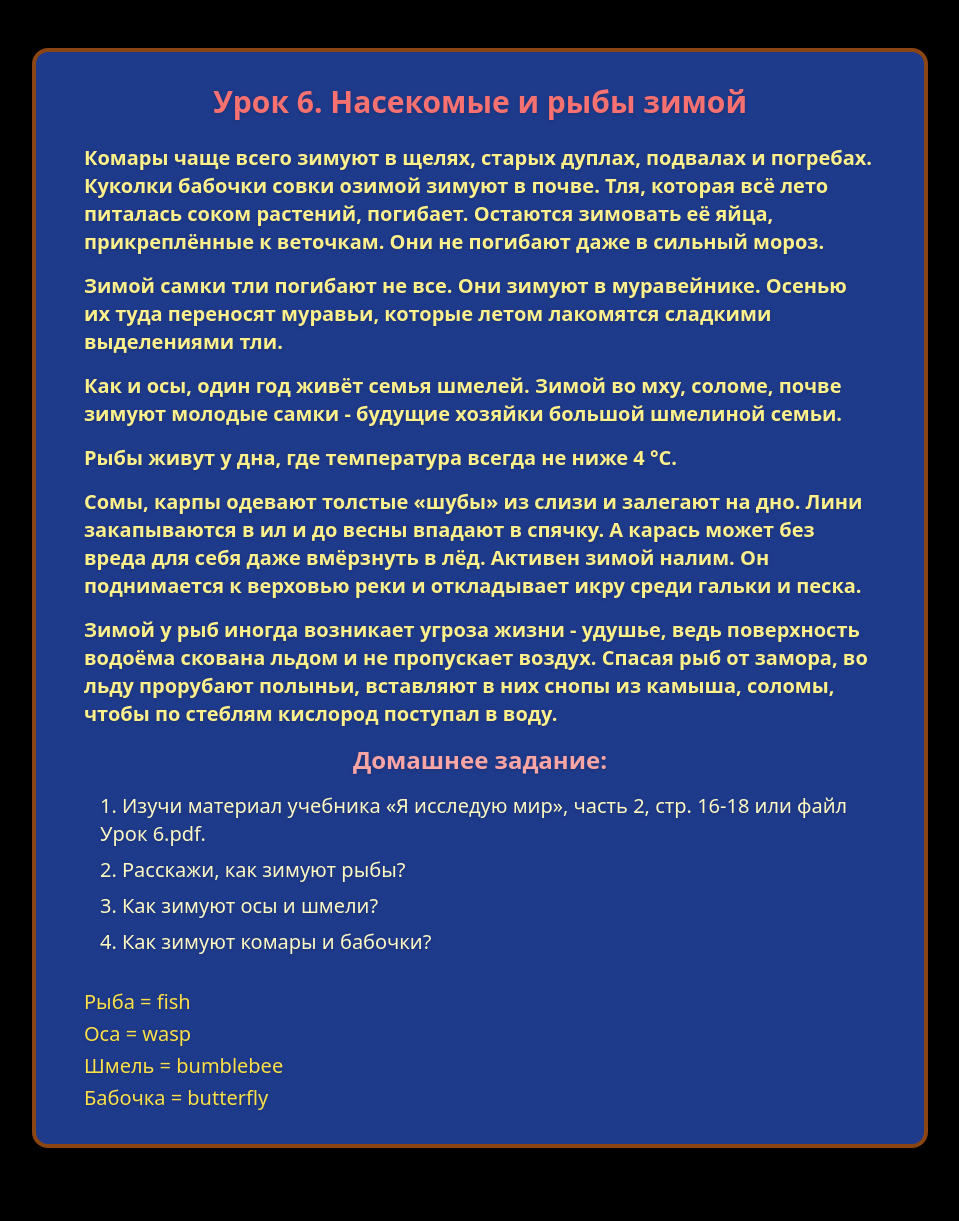
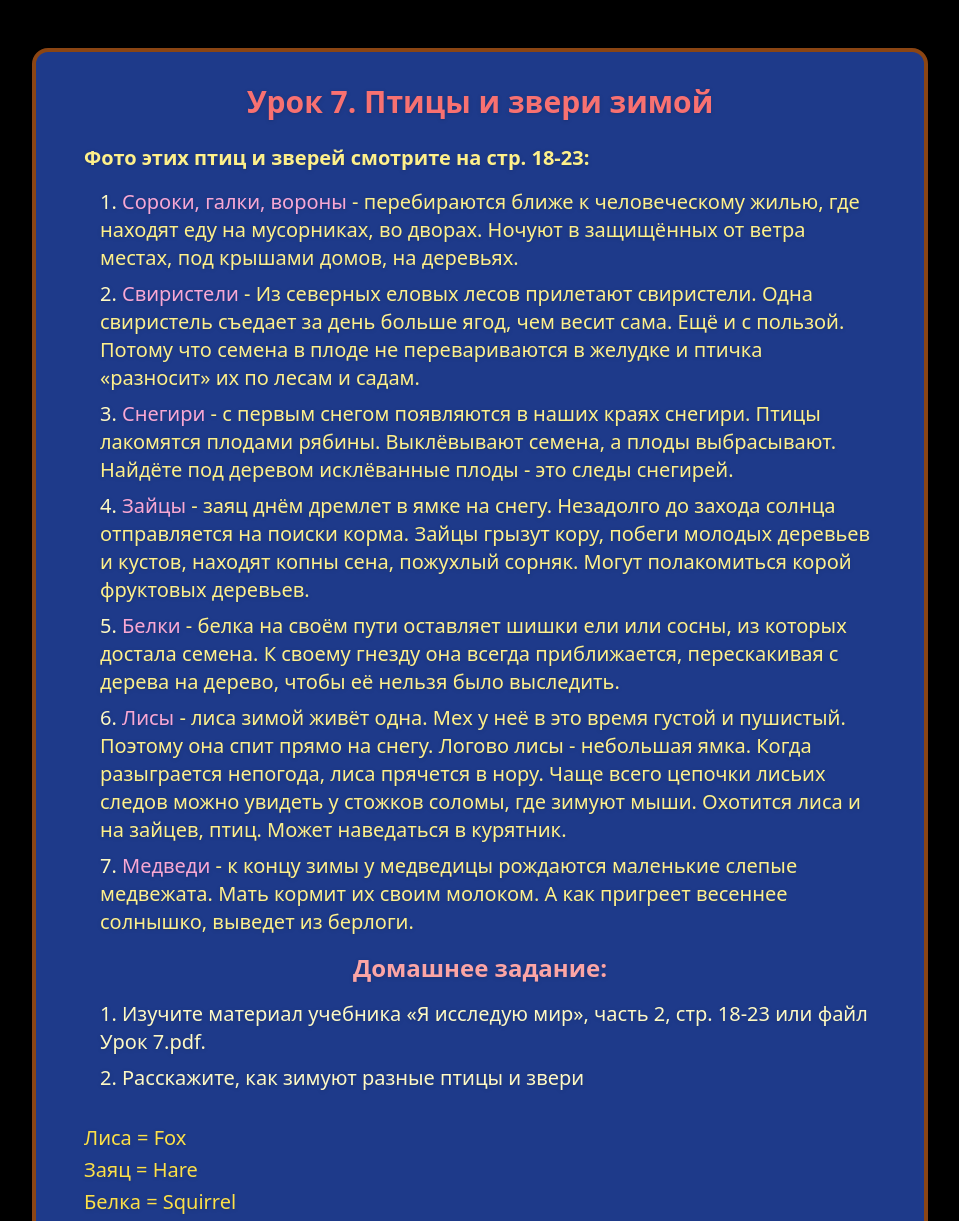
Before and after one commit to Yuriy2437/grade_2, a plain HTML site: page index.html in a window 1280 px wide. Shown: the top 1221 px of the page, without its empty margins (160-1119 px from the left). Before the commit the page ends 1196 px from the top, so only its background shows below. Drawn offline with nearby package versions, Linux system fonts and the light colour scheme.

Commit message:
Урок 7

```diff
--- a/index.html
+++ b/index.html
@@ -2,7 +2,7 @@
 <html lang="ru">
   <head>
     <meta charset="UTF-8" />
-    <title>Урок 6. Насекомые и рыбы зимой</title>
+    <title>Урок 7. Птицы и звери зимой</title>
     <meta name="viewport" content="width=device-width, initial-scale=1.0" />
     <script src="https://cdn.tailwindcss.com"></script>
   </head>
@@ -13,39 +13,78 @@
       <h1
         class="text-xl sm:text-2xl md:text-3xl font-extrabold mb-6 text-red-400 text-center drop-shadow"
       >
-        Урок 6. Насекомые и рыбы зимой
+        Урок 7. Птицы и звери зимой
       </h1>
       <div
         class="space-y-4 text-yellow-200 text-base sm:text-lg md:text-xl font-bold drop-shadow break-words"
       >
-        <p>
-          Комары чаще всего зимуют в щелях, старых дуплах, подвалах и погребах.
-          Куколки бабочки совки озимой зимуют в почве. Тля, которая всё лето
-          питалась соком растений, погибает. Остаются зимовать её яйца,
-          прикреплённые к веточкам. Они не погибают даже в сильный мороз.
-        </p>
-        <p>
-          Зимой самки тли погибают не все. Они зимуют в муравейнике. Осенью их
-          туда переносят муравьи, которые летом лакомятся сладкими выделениями
-          тли.
-        </p>
-        <p>
-          Как и осы, один год живёт семья шмелей. Зимой во мху, соломе, почве
-          зимуют молодые самки - будущие хозяйки большой шмелиной семьи.
-        </p>
-        <p>Рыбы живут у дна, где температура всегда не ниже 4 °С.</p>
-        <p>
-          Сомы, карпы одевают толстые «шубы» из слизи и залегают на дно. Лини
-          закапываются в ил и до весны впадают в спячку. А карась может без
-          вреда для себя даже вмёрзнуть в лёд. Активен зимой налим. Он
-          поднимается к верховью реки и откладывает икру среди гальки и песка.
-        </p>
-        <p>
-          Зимой у рыб иногда возникает угроза жизни - удушье, ведь поверхность
-          водоёма скована льдом и не пропускает воздух. Спасая рыб от замора, во
-          льду прорубают полыньи, вставляют в них снопы из камыша, соломы, чтобы
-          по стеблям кислород поступал в воду.
-        </p>
+        <p>Фото этих птиц и зверей смотрите на стр. 18-23:</p>
+        <ol
+          class="list-decimal list-inside space-y-2 ml-4 text-yellow-100 font-normal"
+        >
+          <li>
+            <span class="text-pink-300">Сороки, галки, вороны</span>
+            <span class="text-yellow-200"
+              >- перебираются ближе к человеческому жилью, где находят еду на
+              мусорниках, во дворах. Ночуют в защищённых от ветра местах, под
+              крышами домов, на деревьях.</span
+            >
+          </li>
+          <li>
+            <span class="text-pink-300">Свиристели</span>
+            <span class="text-yellow-200"
+              >- Из северных еловых лесов прилетают свиристели. Одна свиристель
+              съедает за день больше ягод, чем весит сама. Ещё и с пользой.
+              Потому что семена в плоде не перевариваются в желудке и птичка
+              «разносит» их по лесам и садам.</span
+            >
+          </li>
+          <li>
+            <span class="text-pink-300">Снегири</span>
+            <span class="text-yellow-200"
+              >- с первым снегом появляются в наших краях снегири. Птицы
+              лакомятся плодами рябины. Выклёвывают семена, а плоды выбрасывают.
+              Найдёте под деревом исклёванные плоды - это следы снегирей.</span
+            >
+          </li>
+          <li>
+            <span class="text-pink-300">Зайцы</span>
+            <span class="text-yellow-200"
+              >- заяц днём дремлет в ямке на снегу. Незадолго до захода солнца
+              отправляется на поиски корма. Зайцы грызут кору, побеги молодых
+              деревьев и кустов, находят копны сена, пожухлый сорняк. Могут
+              полакомиться корой фруктовых деревьев.</span
+            >
+          </li>
+          <li>
+            <span class="text-pink-300">Белки</span>
+            <span class="text-yellow-200"
+              >- белка на своём пути оставляет шишки ели или сосны, из которых
+              достала семена. К своему гнезду она всегда приближается,
+              перескакивая с дерева на дерево, чтобы её нельзя было
+              выследить.</span
+            >
+          </li>
+          <li>
+            <span class="text-pink-300">Лисы</span>
+            <span class="text-yellow-200"
+              >- лиса зимой живёт одна. Мех у неё в это время густой и пушистый.
+              Поэтому она спит прямо на снегу. Логово лисы - небольшая ямка.
+              Когда разыграется непогода, лиса прячется в нору. Чаще всего
+              цепочки лисьих следов можно увидеть у стожков соломы, где зимуют
+              мыши. Охотится лиса и на зайцев, птиц. Может наведаться в
+              курятник.</span
+            >
+          </li>
+          <li>
+            <span class="text-pink-300">Медведи</span>
+            <span class="text-yellow-200"
+              >- к концу зимы у медведицы рождаются маленькие слепые медвежата.
+              Мать кормит их своим молоком. А как пригреет весеннее солнышко,
+              выведет из берлоги.</span
+            >
+          </li>
+        </ol>
         <h2
           class="mt-6 text-red-300 text-lg sm:text-xl md:text-2xl font-extrabold text-center"
         >
@@ -55,18 +94,17 @@
           class="list-decimal list-inside text-yellow-100 font-normal space-y-2 mt-2 ml-4"
         >
           <li>
-            Изучи материал учебника «Я исследую мир», часть 2, стр. 16-18 или
-            файл Урок 6.pdf.
+            Изучите материал учебника «Я исследую мир», часть 2, стр. 18-23 или
+            файл Урок 7.pdf.
           </li>
-          <li>Расскажи, как зимуют рыбы?</li>
-          <li>Как зимуют осы и шмели?</li>
-          <li>Как зимуют комары и бабочки?</li>
+          <li>Расскажите, как зимуют разные птицы и звери</li>
         </ol>
         <div class="pt-4 text-yellow-300 font-normal space-y-1">
-          <div>Рыба = fish</div>
-          <div>Оса = wasp</div>
-          <div>Шмель = bumblebee</div>
-          <div>Бабочка = butterfly</div>
+          <div>Лиса = Fox</div>
+          <div>Заяц = Hare</div>
+          <div>Белка = Squirrel</div>
+          <div>Медведь = Bear</div>
+          <div>Птица = Bird</div>
         </div>
       </div>
     </div>
```
